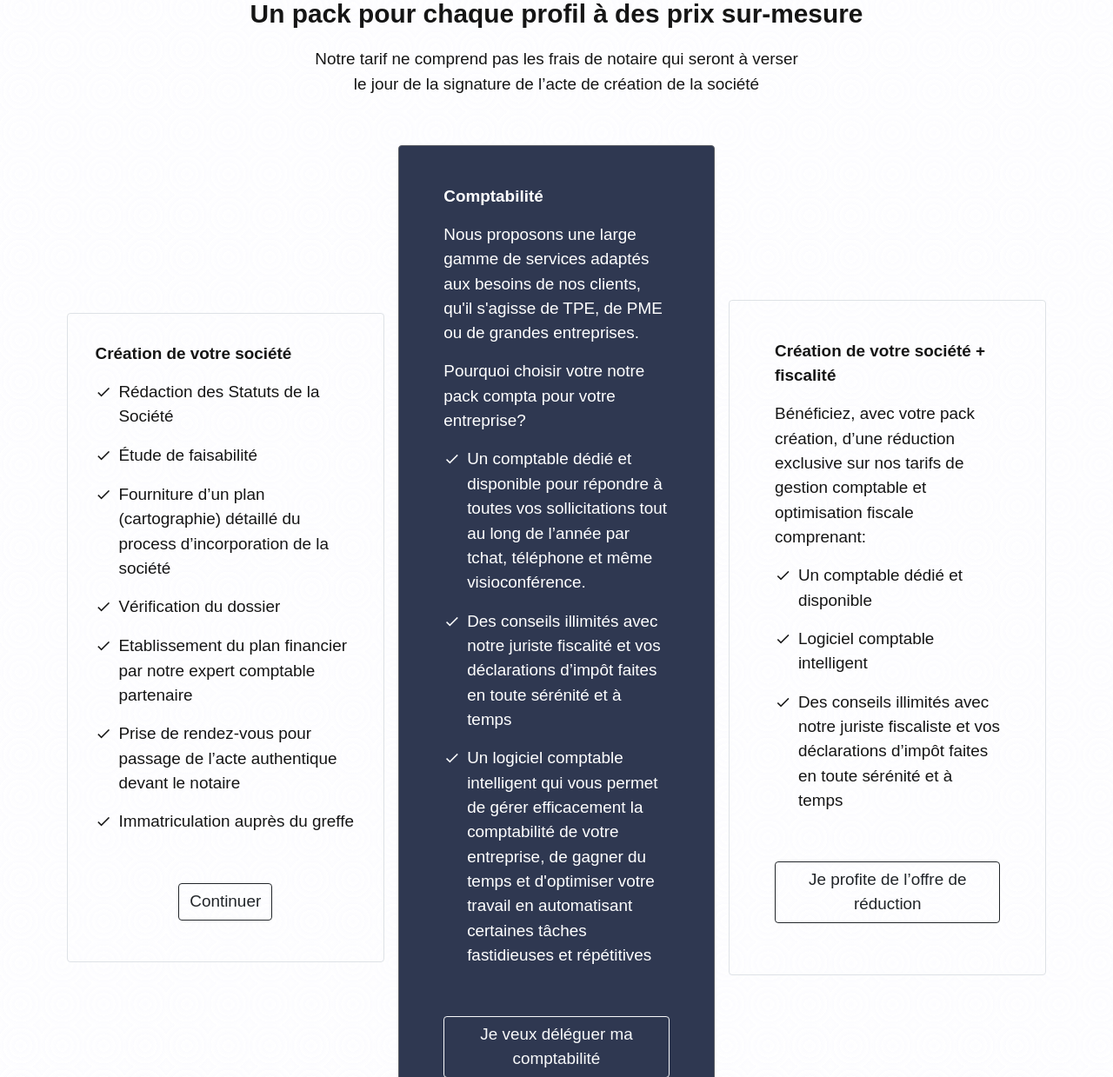
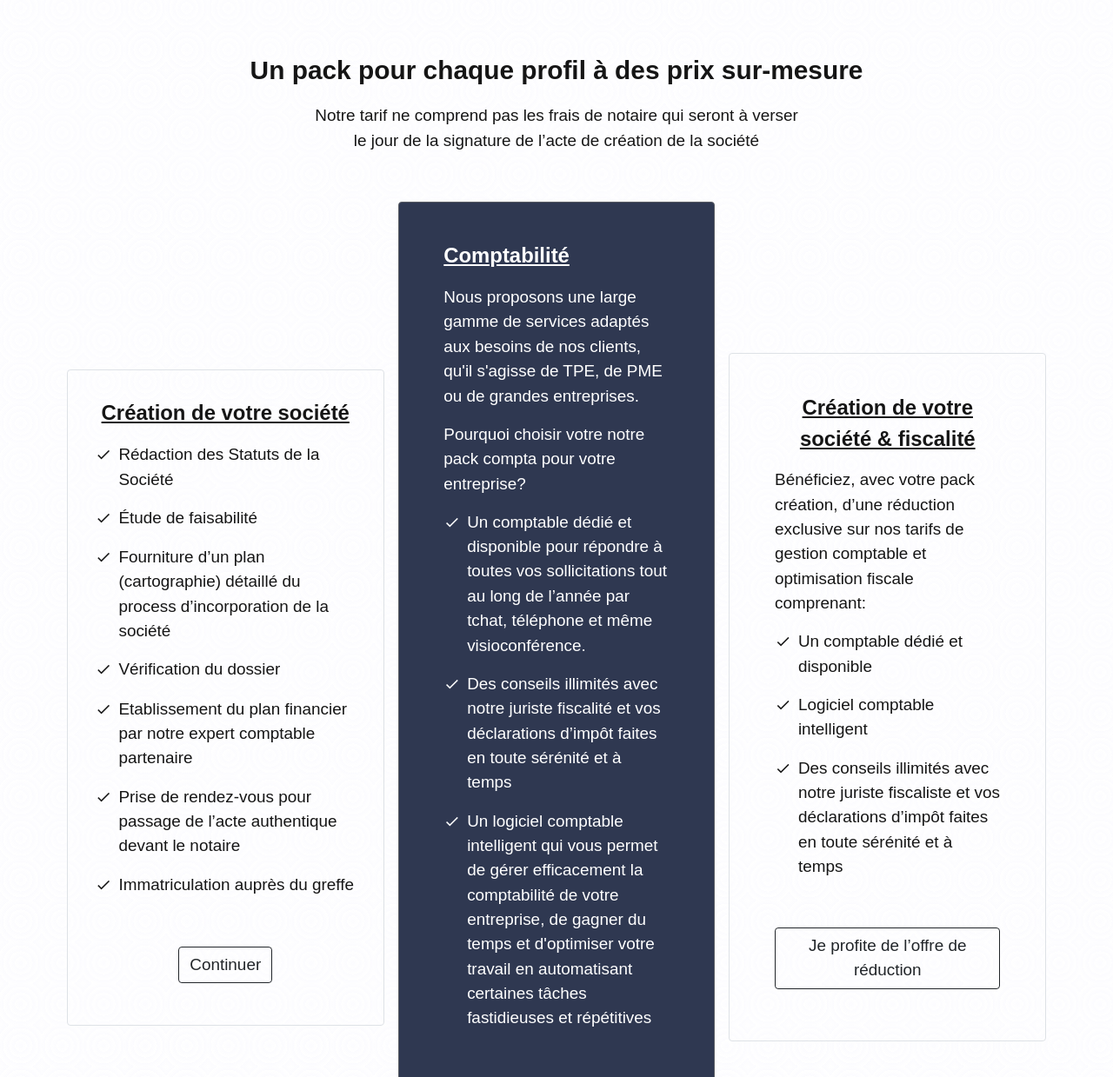
Before and after one commit to alexis90210/jvgo-business-builder, a Symfony app: template templates/home/index.html.twig in a window 1280 px wide. Shown: the part 1256-2495 px from the top of the page at 87% size. Run offline with Twig, Linux system fonts and the light colour scheme; the template is opened without the code that fills it, so the values that code supplies are empty; some libraries are stand-ins or nearby versions; some web fonts are replaced.

Commit message:
fixing LTS reviews

```diff
--- a/templates/delguer_ma_comptabilite/index.html.twig
+++ b/templates/delguer_ma_comptabilite/index.html.twig
@@ -29,7 +29,7 @@
 				<div class="text-center">
 					<p class="fs-4 fs-5 font-ubuntu fw-3 pr-5 mt-4 mt-sm-2 mt-md-2 is-text-primary">
 						Nous proposons une large gamme de services adaptés aux besoins de nos clients,
-						<br class="d-sm-none d-md-none d-lg-block d-lg-block"><span class="text-dark">
+						<br class="d-sm-none d-md-none d-lg-block d-lg-block"><span class="">
 							qu'il s'agisse de TPE, de PME ou de grandes entreprises.
 						</span>
 					</p>
--- a/templates/home/index.html.twig
+++ b/templates/home/index.html.twig
@@ -17,13 +17,11 @@
 
 
 						<h1 class="text-light text-center fs-1 fw-3 mb-0 mt-4">
-							Toutes les étapes de la création <br> de votre entreprise
+							Nous vous aidons à concrétiser votre projet en une entreprise rentable et prospère
 						</h1>
 						<center>
-							<h4 class="text-light text-center mb-0  text-center fw-2" style="padding-top:30px; font-size:18px; width:70%">
-							Depuis  le
-													choix de votre statut juridique jusqu'à la rédaction <br> de votre business
-													plan et du plan financier.</h4>
+							<h4 class="text-light text-center mb-0  text-center fw-2" style="padding-top:30px; font-size:18px; width:80%">
+							Notre équipe d'experts est dédiée à vous aider en tant qu'entrepreneur, chef d'entreprise ou profession libéral à atteindre vos objectifs professionnels en vous offrant un accompagnement personnalisé et un soutien adapté à vos besoins spécifiques.</h4>
 						</center>
 
 						<div
@@ -33,8 +31,9 @@
 
 							<div class="container-fluid m-0 p-0 py-lg-4 pt-3 my-3 mb-4 mt-lg-3 mt-sm-0 mt-md-0">
 								<div class="row">
-									<div class="col-lg-6 col-md-5 m-auto">
-										<center class="pt-5">
+									<div class="col-lg-6 col-md-5 m-auto ">
+									<br><br><br>
+										<center>
 
 											<a href="/creation-entreprise" class="btn btn-secondary-custom px-4 ">
 												<span class="no-wrap size-7">
@@ -96,12 +95,12 @@
 									</p>
 
 									<p class="m-0 my-2  size-7 d-flex justify-content-lg-start gap-2">
-										La solution la plus simple, économique et rapide pour  créer , immatriculer votre société  en 3 semaines à un tarif unique et transparent .
+										La solution la plus simple, économique et rapide pour  créer , immatriculer votre société  en 3 semaines <br> à un tarif unique et transparent .
 									</p>
 
 									<p class="size-7 fw-2 m-0 mt-3 mb-4">
-										Nos services de comptabilité et de gestion financière vous
-										facilitent la vie et vous permettent de faire fonctionner
+										Nos services de comptabilité et de gestion financière vous<br>
+										facilitent la vie et vous permettent de faire fonctionner <br>
 										efficacement votre entreprise.</p>
 
 
@@ -152,7 +151,7 @@
 									<div class="row">
 										<div class="col-lg-12 m-auto">
 											<div class="m-1 p-2 p-lg-4 pt-2">
-												<p class="size-7 fw-bold">
+												<p class="size-9 text-center fw-bold" style="text-decoration:underline">
 													Création de votre société
 												</p>
 												<ul class="size-7 no-style p-0">
@@ -210,7 +209,7 @@
 									<div class="row">
 										<div class="col-lg-12 m-auto">
 											<div class="m-1 p-2 p-lg-4 pt-2">
-												<p class="size-7 fw-bold">Comptabilité</p>
+												<p class="size-9 fw-bold" style="text-decoration:underline">Comptabilité</p>
 												<p class="size-7">
 													Nous proposons une large gamme de services		             adaptés aux besoins de nos clients, qu'il		             s'agisse de TPE, de PME ou de grandes		             entreprises.
 												</p>
@@ -260,8 +259,8 @@
 									<div class="row">
 										<div class="col-lg-12 m-auto">
 											<div class="m-1 p-2 p-lg-4 pt-2">
-												<p class="size-7 fw-bold">
-													Création de votre société + fiscalité
+												<p class="size-9 text-center fw-bold" style="text-decoration:underline">
+													Création de votre société & fiscalité
 												</p>
 												<p class="size-7">
 													Bénéficiez, avec votre pack création, d’une réduction exclusive sur
```
Also changed, not shown: templates/apropos/index.html.twig (+5 -5 lines), templates/creation_entreprise/index.html.twig (+6 -6 lines), templates/services/index.html.twig (+4 -4 lines).
